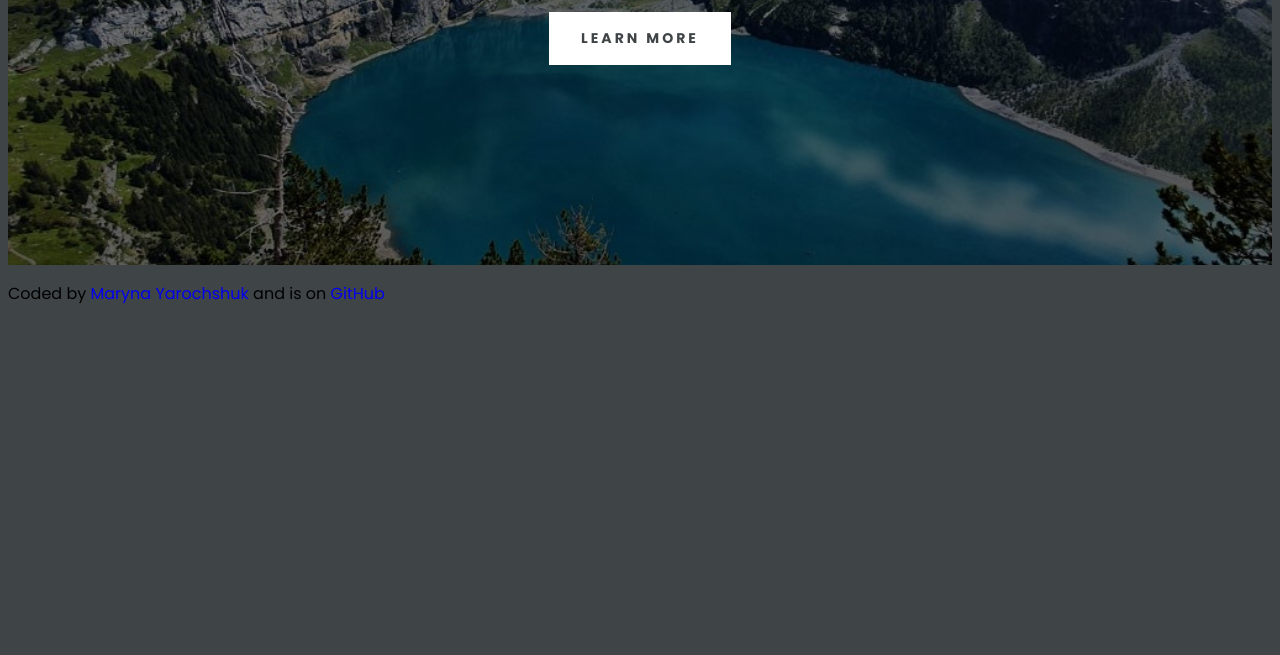
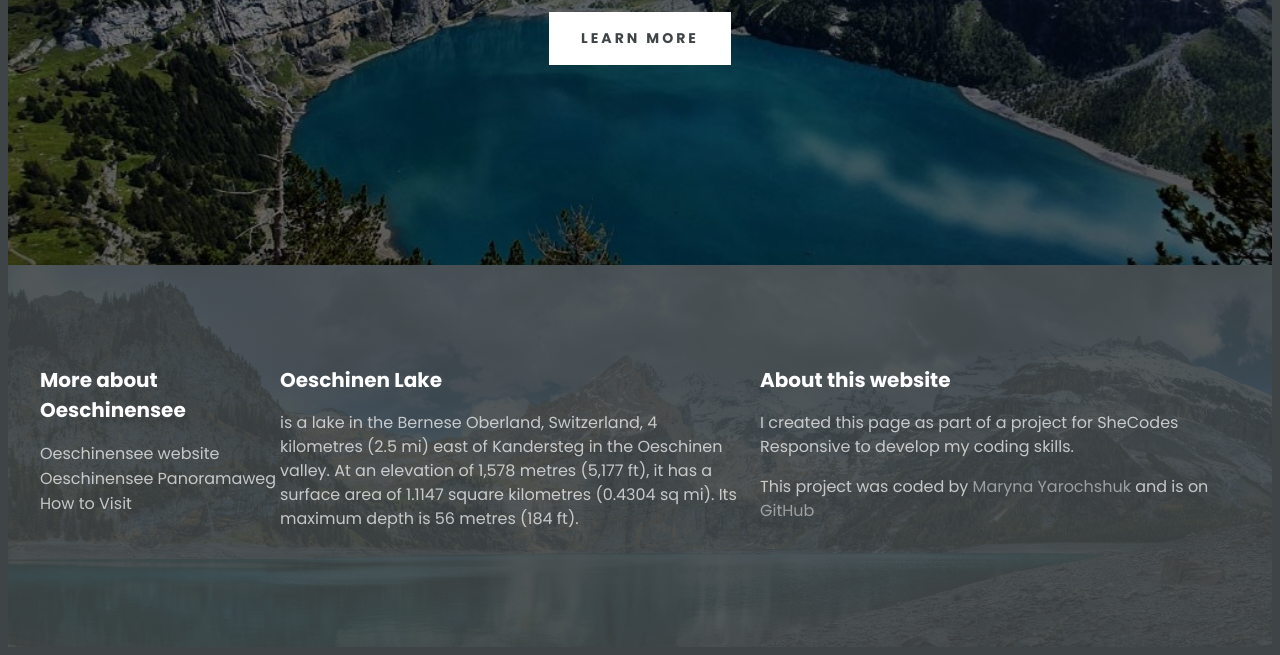
Before and after one commit to MarynaYar/oeschinensee-project, a plain HTML site: page index.html in a window 1280 px wide. Shown: the part 480-1135 px from the top of the page. Before the commit the page ends 802 px from the top, so only its background shows below. Drawn offline with Linux system fonts and the light colour scheme.

Commit message:
added the footer

```diff
--- a/index.html
+++ b/index.html
@@ -22,12 +22,36 @@
       <a href="#">LEARN MORE</a>
     </header>
     <footer>
-      <p>
-        Coded by <a href="https://www.linkedin.com/in/maryna-yaroshchuk-254901243/" target="_blank">Maryna
-          Yarochshuk</a>
-        and is on
-        <a href=https://github.com/MarynaYar/oeschinensee-project target="_blank">GitHub</a>
-      </p>
+      <section class="grid">
+        <div class="lake-info">
+          <h3>More about Oeschinensee</h3>
+          <ul>
+            <li><a href="https://www.oeschinensee.ch/" target="_blank">Oeschinensee website</a></li>
+            <li><a href="https://swissfamilyfun.com/oeschinensee-panoramaweg/" target="_blank">Oeschinensee Panoramaweg
+              </a></li>
+            <li><a href="https://swissfamilyfun.com/oeschinensee/" target="_blank">How to Visit</a></li>
+          </ul>
+        </div>
+        <div class="about-lake">
+          <h3>Oeschinen Lake</h3>
+          <p>is a lake in the Bernese Oberland, Switzerland, 4 kilometres (2.5 mi) east of
+            Kandersteg in the Oeschinen valley. At an elevation of 1,578 metres (5,177 ft), it has a surface area of
+            1.1147 square
+            kilometres (0.4304 sq mi). Its maximum depth is 56 metres (184 ft).</p>
+        </div>
+        <div class="about-web">
+          <h3>About this website</h3>
+
+          <p>I created this page as part of a project for SheCodes Responsive to develop my coding skills.</p>
+          <p>
+            This project was coded by <a href="https://www.linkedin.com/in/maryna-yaroshchuk-254901243/"
+              target="_blank">Maryna
+              Yarochshuk</a>
+            and is on
+            <a href=https://github.com/MarynaYar/oeschinensee-project target="_blank">GitHub</a>
+          </p>
+        </div>
+      </section>
     </footer>
   </div>
 </body>
--- a/src/style.css
+++ b/src/style.css
@@ -15,6 +15,16 @@ h3 {
 
 a {
   text-decoration: none;
+}
+
+section {
+  max-width: 1200px;
+  margin: 0 auto;
+}
+
+.grid {
+  display: grid;
+  grid-template-columns: 1fr 2fr 2fr;
 }
 
 .container {
@@ -63,7 +73,46 @@ header a {
   display: inline-block;
 }
 
-@media (max-width: 900px) {
+/* footer */
+
+footer {
+  color: white;
+  background-image: linear-gradient(rgba(63, 68, 70, 0.9), rgba(63, 68, 70, 0.9)), url(../img/oeschinensee-footer.jpeg);
+  background-repeat: no-repeat;
+  background-size: cover;
+  padding: 100px 0;
+}
+
+footer h3 {
+  font-weight: 700;
+  font-size: 20px;
+  line-height: 30px;
+}
+
+footer p {
+  font-weight: 400;
+  font-size: 16px;
+  opacity: 0.7;
+  margin-right: 20px;
+  line-height: 24px;
+}
+
+footer ul {
+  padding: 0;
+}
+
+footer ul li {
+  list-style: none;
+  margin: 0;
+  padding: 0;
+}
+
+footer a {
+  color: white;
+  opacity: 0.7;
+}
+
+@media (max-width: 960px) {
   header {
     padding: 60px 0;
   }
```
Also changed, not shown: img/oeschinensee-footer.jpeg (added).
